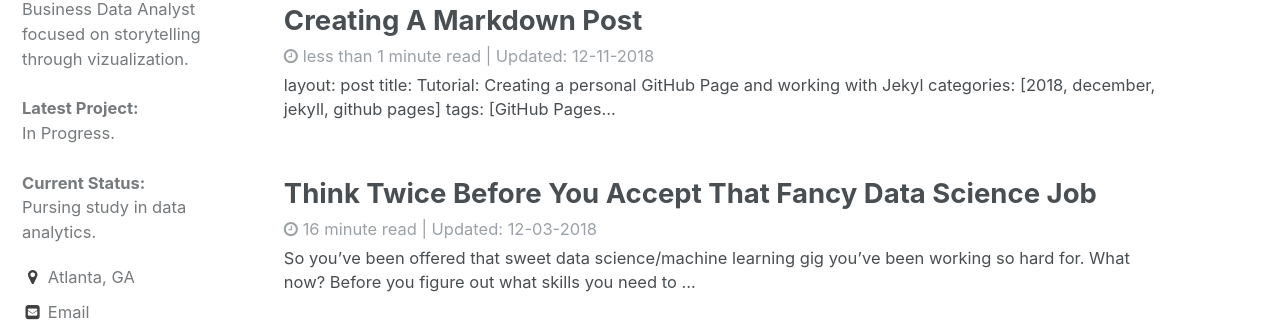
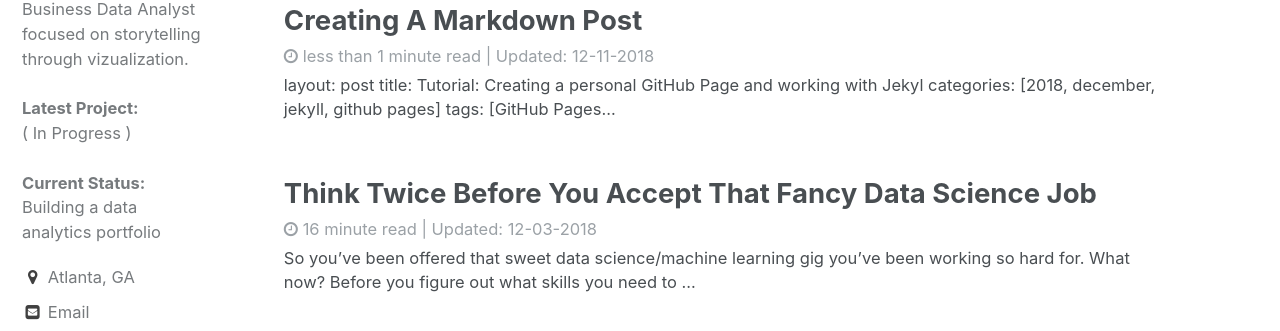
Before and after one commit to loganblackstad/loganblackstad.github.io, a Jekyll site: the page built from index.html, in a window 1280 px wide. Shown: the part 303-634 px from the top of the page. Built offline with Jekyll 4.4.1, drawn with Linux system fonts in a browser that asks for light colours; the list of posts is cut into pages by our own code.

Commit message:
Update _config.yml
more bio formatting

```diff
--- a/_config.yml
+++ b/_config.yml
@@ -81,7 +81,7 @@ analytics:
 author:
   name             : "Logan Blackstad"
   avatar           : https://avatars0.githubusercontent.com/u/26091324
-  bio              : "Business Data Analyst focused on storytelling through vizualization. <br><br> <strong>Latest Project:</strong> <br>In Progress. <br><br> <strong>Current Status:</strong> <br>Pursing study in data analytics."
+  bio              : "Business Data Analyst focused on storytelling through vizualization. <br><br> <strong>Latest Project:</strong> <br>( In Progress ) <br><br> <strong>Current Status:</strong> <br>Building a data analytics portfolio"
   location         : "Atlanta, GA"
   email            : logan.blackstad@gmail.com
   uri              :
```
